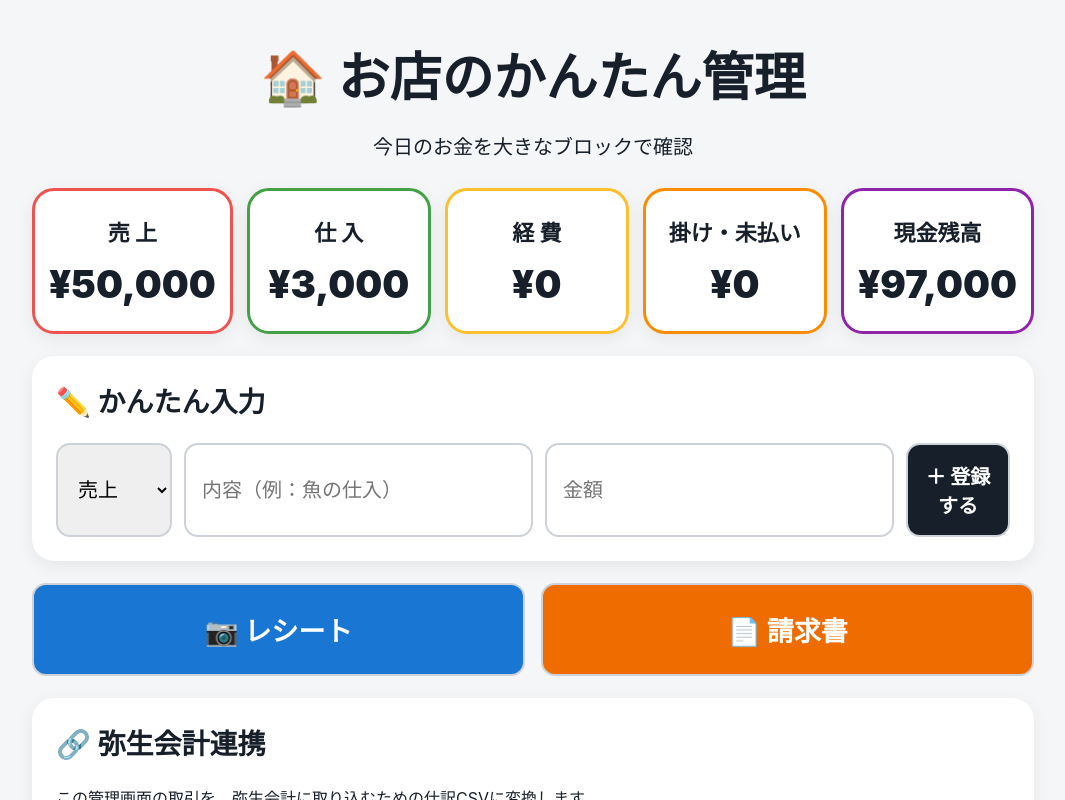
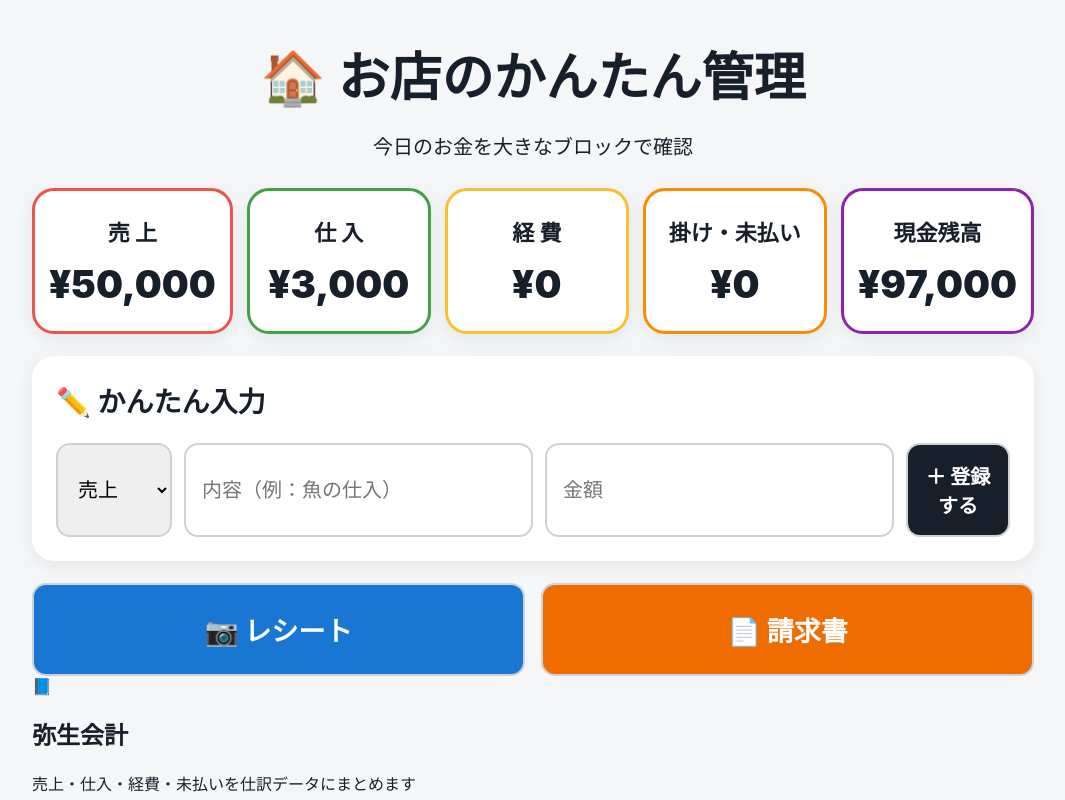
Before and after one commit to ks39816810/adidas-first-project, a Next.js app: page / in a window 1280 px wide. Shown: the top 800 px of the page, without its empty margins (107-1172 px from the left). Built offline with nearby package versions, Linux system fonts and the light colour scheme.

Commit message:
Add Yayoi block to main dashboard

```diff
--- a/app/page.js
+++ b/app/page.js
@@ -42,7 +42,7 @@ export default function Home(){
  <input type="number" inputMode="numeric" placeholder="金額" value={form.amount} onChange={e=>setForm({...form,amount:e.target.value})}/>
  <button>＋ 登録する</button></form></section>
  <section className="photo"><button onClick={()=>alert("次の段階でレシートOCRを接続します")}>📷 レシート</button><button onClick={()=>alert("次の段階で請求書OCRを接続します")}>📄 請求書</button></section>
- <section className="panel"><h2>🔗 弥生会計連携</h2><p>この管理画面の取引を、弥生会計に取り込むための仕訳CSVに変換します。</p><button onClick={exportYayoi}>📤 弥生会計用CSVを作る</button></section>
+ <section className="yayoiBlock"><div><span>📘</span><h2>弥生会計</h2><p>売上・仕入・経費・未払いを仕訳データにまとめます</p></div><button onClick={exportYayoi}>📤 弥生会計用CSVを作る</button></section>
  <section className="panel"><h2>📋 取引一覧</h2><div className="table"><div className="tr head"><b>日付</b><b>内容</b><b>区分</b><b>金額</b></div>{rows.map(r=><div className="tr" key={r.id}><span>{r.date.slice(5).replace("-","/")}</span><span>{r.memo}</span><strong className={colors[r.type]}>{r.type}</strong><b>¥{Number(r.amount).toLocaleString()}</b></div>)}</div></section>
  <footer>Next.js / Google Cloud / 弥生会計CSV対応</footer></main>
 }
```
